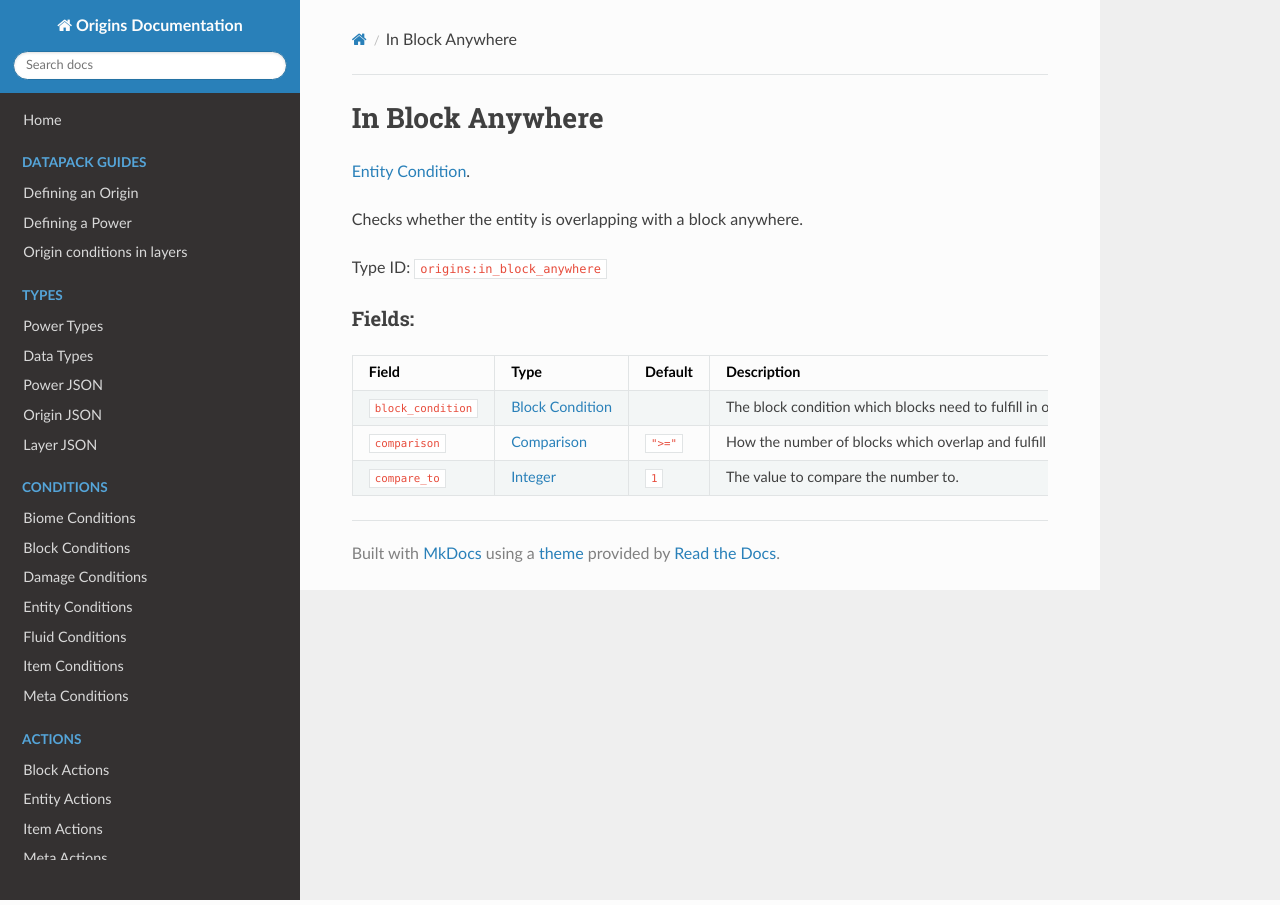
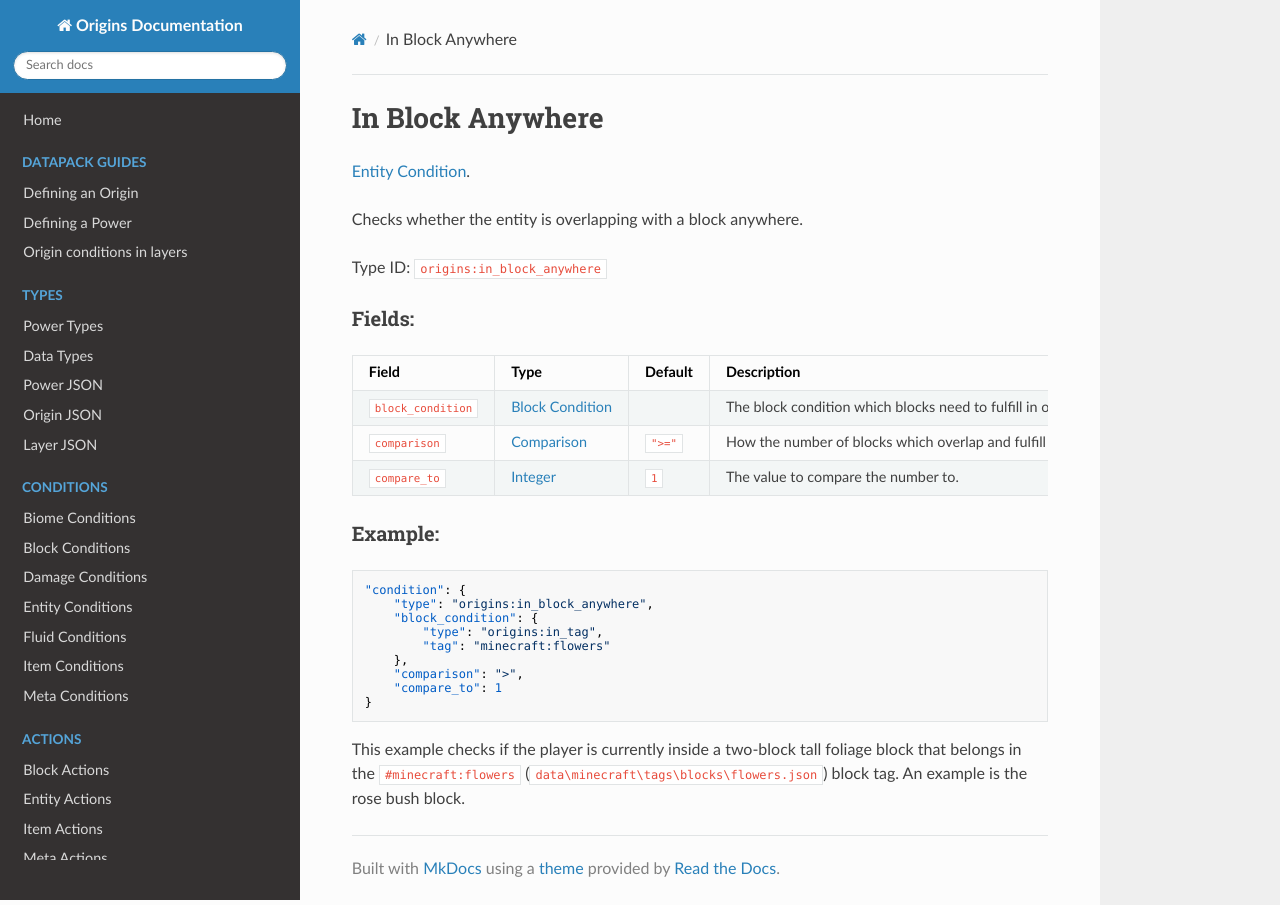
Before and after one commit to apace100/origins-docs, an MkDocs documentation site: the page built from docs/entity_conditions/in_block_anywhere.md, in a window 1280 px wide. Built offline with MkDocs 1.6.1, drawn with Linux system fonts in a browser that asks for light colours; nearby versions of some CDN libraries.

Commit message:
Added an example for `in_block_anywhere`

````diff
--- a/docs/entity_conditions/in_block_anywhere.md
+++ b/docs/entity_conditions/in_block_anywhere.md
@@ -17,3 +17,17 @@ Field  | Type | Default | Description
 `block_condition` | [Block Condition](../block_conditions.md) | |  The block condition which blocks need to fulfill in order to count for this power.
 `comparison` | [Comparison](../data_types/comparison.md) | `">="` |  How the number of blocks which overlap and fulfill block_condition should be compared to the specified value.
 `compare_to` | [Integer](../data_types/integer.md) | `1` |  The value to compare the number to.
+
+### Example:
+```json
+"condition": {
+    "type": "origins:in_block_anywhere",
+    "block_condition": {
+        "type": "origins:in_tag",
+        "tag": "minecraft:flowers"
+    },
+    "comparison": ">",
+    "compare_to": 1
+}
+```
+This example checks if the player is currently inside a two-block tall foliage block that belongs in the `#minecraft:flowers` (`data\minecraft\tags\blocks\flowers.json`) block tag. An example is the rose bush block.
````
